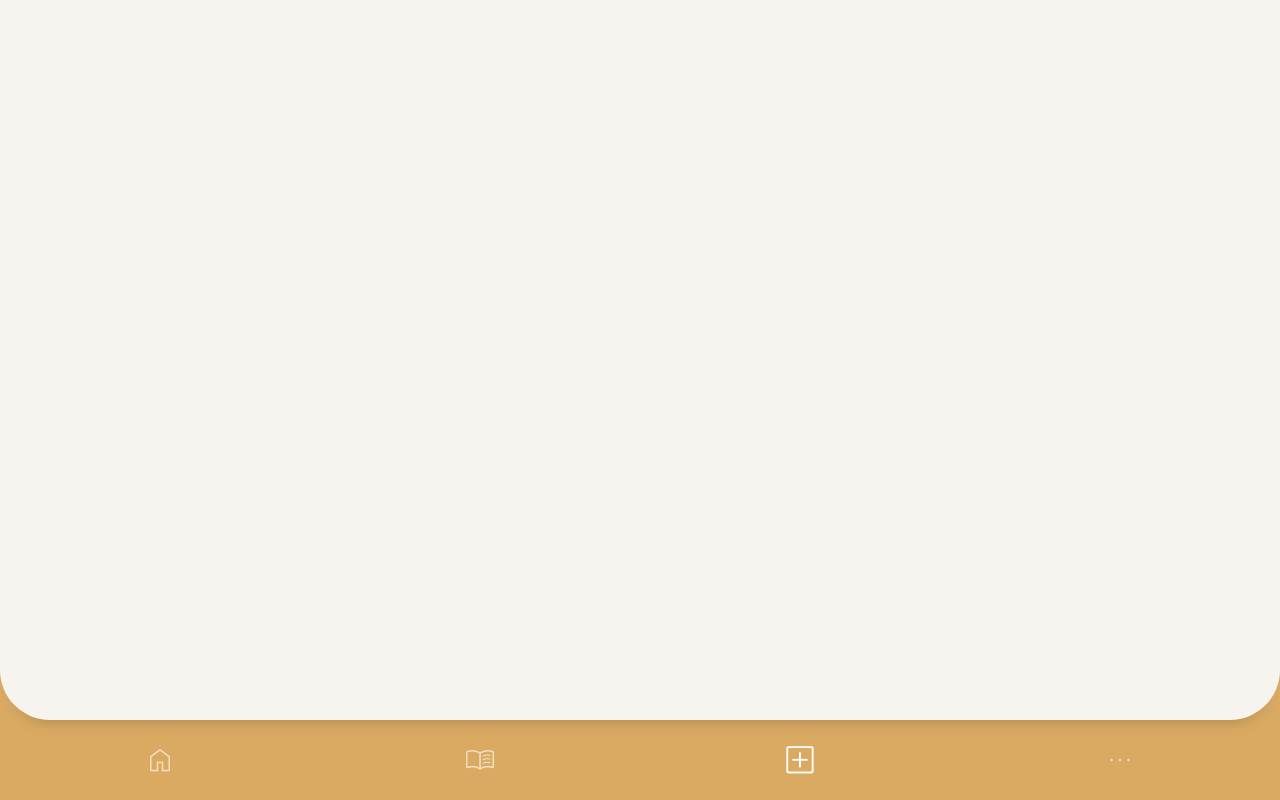
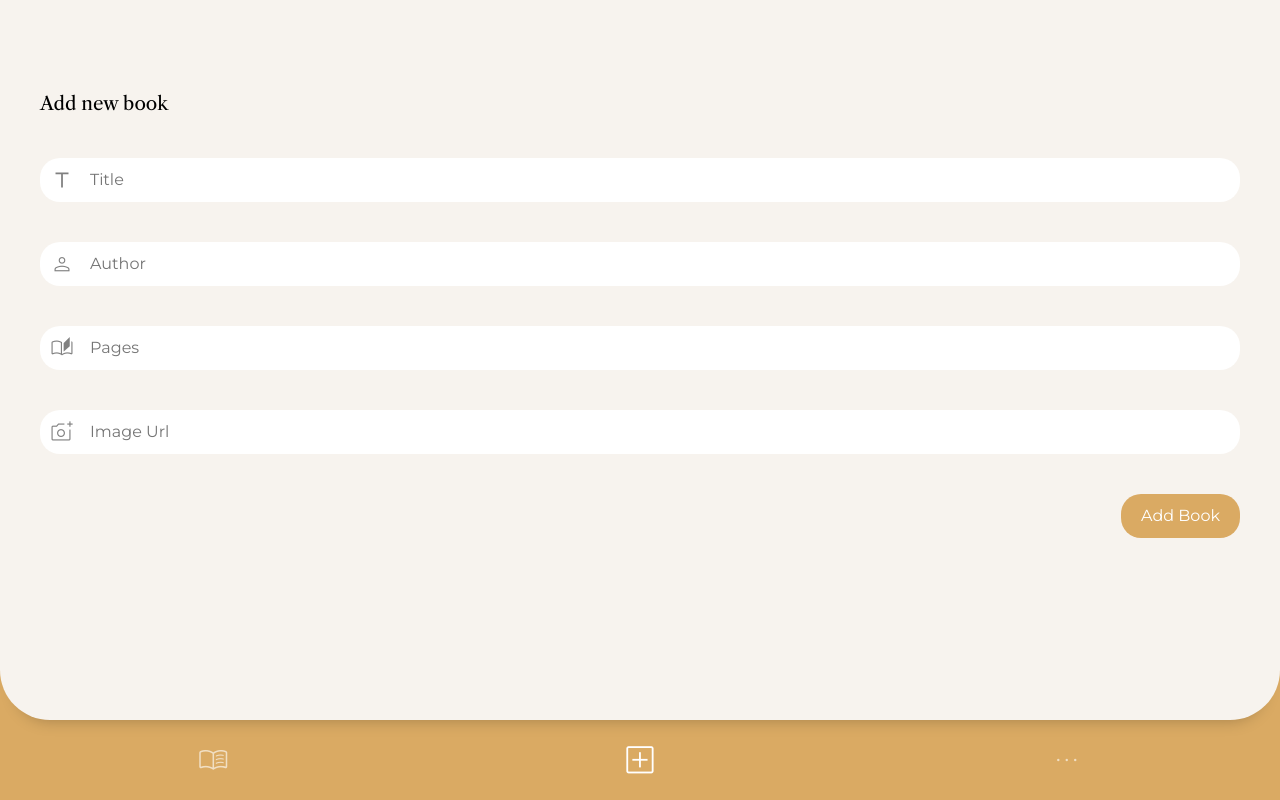
Before and after one commit to mjsilva/odin-javascript-library, a plain HTML site: page index.html in a window 1280 px wide. Drawn offline with nearby package versions, Linux system fonts and the light colour scheme.

Commit message:
Add initial design for adding book

```diff
--- a/index.html
+++ b/index.html
@@ -18,10 +18,37 @@
   </head>
   <body>
     <header></header>
-    <section class="main"></section>
+    <section class="main">
+      <section class="add-book">
+        <h1>Add new book</h1>
+        <div class="input-wrapper title">
+          <span class="material-symbols-outlined">title</span>
+          <input type="text" id="title" name="title" placeholder="Title" />
+        </div>
+        <div class="input-wrapper author">
+          <span class="material-symbols-outlined"> person </span>
+          <input type="text" id="author" name="author" placeholder="Author" />
+        </div>
+        <div class="input-wrapper pages">
+          <span class="material-symbols-outlined"> auto_stories </span>
+          <input type="text" id="pages" name="pages" placeholder="Pages" />
+        </div>
+        <div class="input-wrapper image-url">
+          <span class="material-symbols-outlined"> add_a_photo </span>
+          <input
+            type="text"
+            id="image-url"
+            name="image-url"
+            placeholder="Image Url"
+          />
+        </div>
+        <div class="add-book-bto-wrapper">
+          <button class="add-book-bto">Add Book</button>
+        </div>
+      </section>
+    </section>
     <footer>
       <nav>
-        <span class="material-symbols-outlined"> home </span>
         <span class="material-symbols-outlined"> menu_book </span>
         <span class="material-symbols-outlined active"> add_box </span>
         <span class="material-symbols-outlined"> more_horiz </span>
--- a/main.css
+++ b/main.css
@@ -1,8 +1,11 @@
+@import url("https://fonts.googleapis.com/css2?family=Libre+Caslon+Text:wght@400;700&family=Montserrat:wght@400;700&display=swap");
+
 :root {
   --c-light-brown: #f7f3ee;
   --c-medium-brown: #daaa63;
   --c-dark-brown: #2c1810;
   --c-white: #fff;
+  --c-grey: #fff;
   --c-off-white: rgba(255, 255, 255, 0.62);
 }
 
@@ -10,17 +13,23 @@
   font-variation-settings: "FILL" 0, "wght" 300, "GRAD" 0, "opsz" 48;
 }
 
+h1 {
+  font-family: "Libre Caslon Text", serif;
+  font-weight: normal;
+}
+
 body {
   background-color: var(--c-medium-brown);
   display: grid;
   grid-template-rows: 50px 1fr 80px;
+  font-family: "Montserrat", sans-serif;
 }
 
 header {
   background-color: var(--c-light-brown);
 }
 
-section {
+body > section {
   background-color: var(--c-light-brown);
   border-radius: 0 0 50px 50px;
   box-shadow: 0 1em 1em -1em rgba(0, 0, 0, 0.25);
@@ -44,3 +53,47 @@ footer nav .material-symbols-outlined:hover {
   color: var(--c-white);
   transform: scale(1.2);
 }
+
+input {
+  border: 0;
+  background-color: var(--c-white);
+  border-radius: 20px;
+  padding: 10px 50px;
+}
+
+.main {
+  padding: 40px;
+  display: grid;
+}
+
+.add-book {
+  display: flex;
+  flex-direction: column;
+  gap: 40px;
+}
+
+.add-book-bto-wrapper {
+  align-self: flex-end;
+}
+
+button {
+  border: 0;
+  border-radius: 20px;
+  padding: 10px 20px;
+  background-color: var(--c-medium-brown);
+}
+
+.add-book-bto {
+  color: var(--c-white);
+}
+
+.input-wrapper > * {
+  width: 100%;
+}
+
+.input-wrapper .material-symbols-outlined {
+  position: absolute;
+  padding: 10px;
+  width: min-content;
+  color: grey;
+}
```
